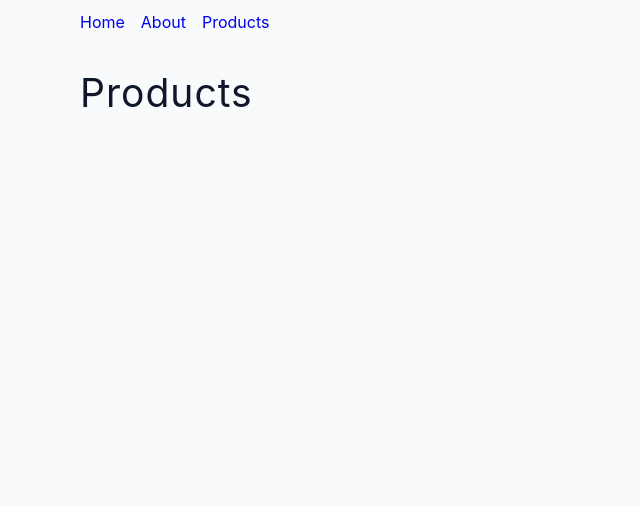
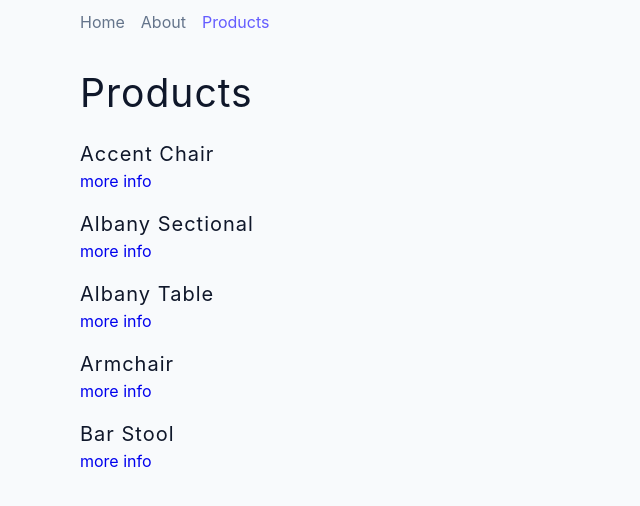
Before and after one commit to Umut-Polat-GM/React-Apps, a React (Create React App) app in the folder react-router-6/: page /products in a window 1280 px wide. Shown: the top 506 px of the page, without its empty margins (0-640 px from the left). Built offline with nearby package versions, Linux system fonts and the light colour scheme.

Commit message:
react-router-6 tutorial use URL Params, NavLink 05 | React.js

```diff
--- a/react-router-6/src/App.js
+++ b/react-router-6/src/App.js
@@ -4,6 +4,7 @@ import About from './pages/About'
 import Products from './pages/Products'
 import Error from './pages/Error'
 import SharedLayout from "./pages/SharedLayout"
+import SingleProduct from "./pages/SingleProduct"
 
 function App() {
   return (
@@ -13,6 +14,7 @@ function App() {
           <Route index element={<Home />} />
           <Route path="about" element={<About />} />
           <Route path="products" element={<Products />} />
+          <Route path='products/:productId' element={<SingleProduct />} />
           <Route path="*" element={<Error />}/>
         </Route>
       </Routes>
--- /dev/null
+++ b/react-router-6/src/components/StyledNavbar.js
@@ -0,0 +1,33 @@
+import React from 'react'
+import { NavLink } from 'react-router-dom'
+
+export default function Navbar() {
+  return (
+    <nav className='navbar'>
+        <NavLink
+          to='/'
+          className={({isActive})=> isActive ? 'link active' : 'link'}
+        >
+          Home
+        </NavLink>
+        <NavLink
+         to='/about'
+         className={({isActive})=> isActive ? 'link active' : 'link'}
+        >
+          About
+        </NavLink>
+        <NavLink
+          to='/products'
+          className={({isActive})=> isActive ? 'link active' : 'link'}
+        >
+          Products
+        </NavLink>
+    </nav>
+  )
+}
+
+/*
+Navlink
+"to='path name'"" gideilecek yeri belirler
+Navigator de genellikle bu tag kullanılır. link ile arasında temel fark ismi ile açıklanmış şekilde.
+*/
--- a/react-router-6/src/pages/Products.js
+++ b/react-router-6/src/pages/Products.js
@@ -1,10 +1,20 @@
+import { Link } from 'react-router-dom';
+import products from '../data';
 const Products = () => {
   return (
-    <>
-      <section className='section'>
-        <h2>products</h2>
-      </section>
-    </>
+    <section className='section'>
+      <h2>products</h2>
+      <div className='products'>
+        {products.map((product) => {
+          return (
+            <article key={product.id}>
+              <h5>{product.name}</h5>
+              <Link to={`/products/${product.id}`}>more info</Link>
+            </article>
+          );
+        })}
+      </div>
+    </section>
   );
 };
 
--- a/react-router-6/src/pages/SharedLayout.js
+++ b/react-router-6/src/pages/SharedLayout.js
@@ -1,10 +1,11 @@
-import { Link, Outlet } from "react-router-dom";
-import  Navbar  from "../components/Navbar";
+import { Outlet } from "react-router-dom";
+// import  Navbar  from "../components/Navbar";
+import  StyledNavbar  from "../components/StyledNavbar";
 
 const Home = () => {
   return (
     <>
-        <Navbar />
+        <StyledNavbar />
         <Outlet />
     </>
   );
--- a/react-router-6/src/pages/SingleProduct.js
+++ b/react-router-6/src/pages/SingleProduct.js
@@ -1,9 +1,25 @@
+import { Link, useParams } from 'react-router-dom';
+import products from '../data';
 const SingleProduct = () => {
+  const { productId } = useParams();
+  const product = products.find((product) => product.id === productId);
+  const { image, name } = product;
+
   return (
     <section className='section product'>
-      <h2>single product</h2>
+      <img src={image} alt={name} />
+      <h5>{name}</h5>
+      <Link to='/products'>back to products</Link>
     </section>
   );
 };
 
 export default SingleProduct;
+
+/*
+useParams adress cubugunda productId yi bize dönderiyor.
+useParams consolda okudugumuzda
+    >Object
+      productId : "125" (girilen productId sini veriyor)
+      >[[Prototype]]:Object
+*/
```
